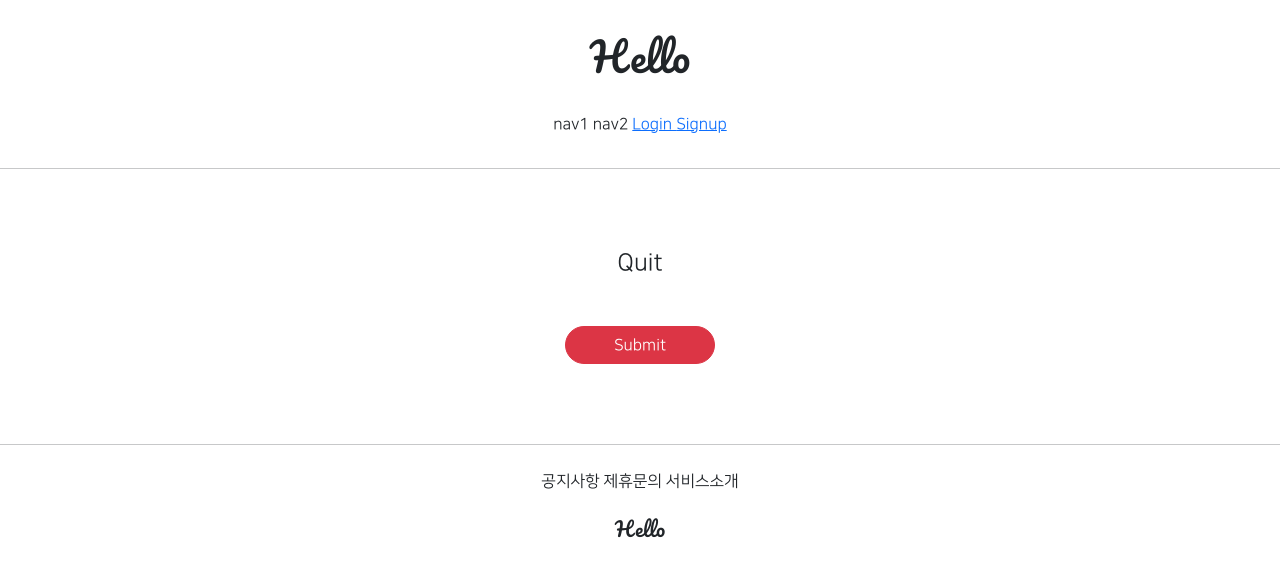
After one commit to passiona2z/djangoproject, a Django app: page /accounts/delete/1 in a window 1280 px wide. The commit adds this page. Shown: the top 577 px of the page. Run offline with Django 3.2, Linux system fonts and the light colour scheme; tables that the repository leaves empty hold one stand-in row (values such as "Sample post"); parts of the project's set-up code (start-up, migrations or seed data) failed here and were passed over; some libraries are stand-ins or nearby versions.

Commit message:
7/20 djangoProject commit 3

```diff
--- /dev/null
+++ b/accountapp/templates/accountapp/delete.html
@@ -0,0 +1,25 @@
+{% extends 'base.html' %}
+
+
+{% block content %}
+
+
+ <div class="text-center mw-500 m-auto">
+    <div class="m-5">
+        <h4>Quit</h4>
+    </div>
+    <div>
+         <form action="{% url 'accountapp:delete' pk=target_user.pk %}" method="post">
+             {% csrf_token %}
+
+          <div class="m-5">
+             <input type="submit" class="btn btn-danger rounded-pill px-5">
+          </div>
+         </form>
+    </div>
+ </div>
+
+
+
+
+{% endblock %}
--- a/accountapp/templates/accountapp/detail.html
+++ b/accountapp/templates/accountapp/detail.html
@@ -15,7 +15,11 @@
         <a href="{% url 'accountapp:update' pk=target_user.pk %}">
             Update Info
         </a>
-
+    </div>
+     <div>
+        <a href="{% url 'accountapp:delete' pk=target_user.pk %}">
+            Quit
+        </a>
     </div>
 
 
--- a/accountapp/urls.py
+++ b/accountapp/urls.py
@@ -1,7 +1,7 @@
 from django.contrib.auth.views import LoginView, LogoutView
 from django.urls import path
 
-from accountapp.views import hello_world, AccountCreateView, AccountDetailView, AccountUpdateView
+from accountapp.views import hello_world, AccountCreateView, AccountDetailView, AccountUpdateView, AccountDeleteView
 
 app_name = 'accountapp'
 
@@ -17,4 +17,6 @@ urlpatterns = [
     path('detail/<int:pk>', AccountDetailView.as_view(), name='detail'),
 
     path('update/<int:pk>', AccountUpdateView.as_view(), name='update'),
+
+    path('delete/<int:pk>', AccountDeleteView.as_view(), name='delete'),
 ]
--- a/accountapp/views.py
+++ b/accountapp/views.py
@@ -8,7 +8,7 @@ from django.shortcuts import render
 
 # 아주 간단한 뷰
 from django.urls import reverse, reverse_lazy
-from django.views.generic import CreateView, DetailView, UpdateView
+from django.views.generic import CreateView, DetailView, UpdateView, DeleteView
 
 from accountapp.models import NewModel
 
@@ -47,5 +47,11 @@ class AccountUpdateView(UpdateView) :
     model = User
     form_class = UserCreationForm
     context_object_name = 'target_user'
-    success_url = reverse_lazy('accountapp:hell5o_world')
+    success_url = reverse_lazy('accountapp:hello_world')
     template_name = 'accountapp/update.html'
+
+class AccountDeleteView(DeleteView) :
+    model = User
+    context_object_name = 'target_user'
+    success_url = reverse_lazy('accountapp:hello_world')
+    template_name = 'accountapp/delete.html'
```
